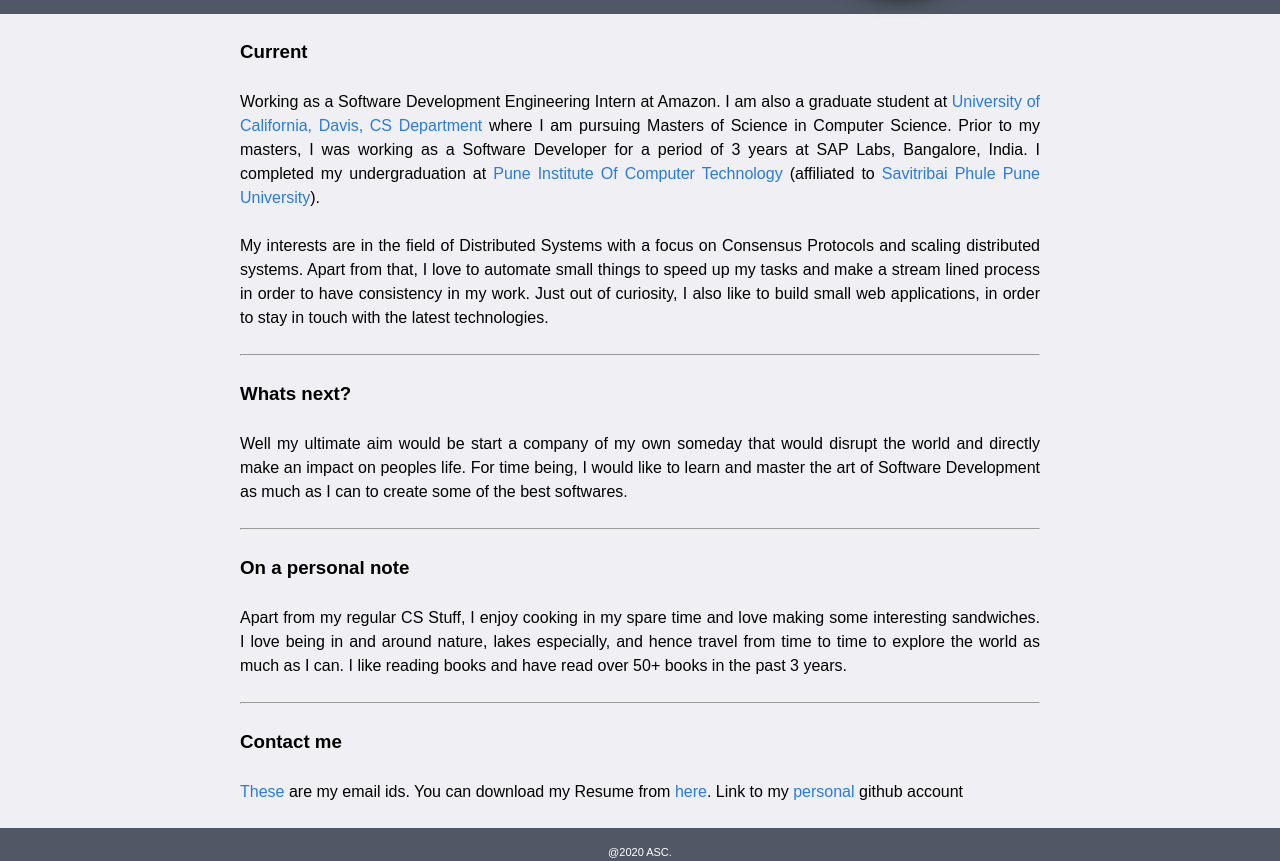
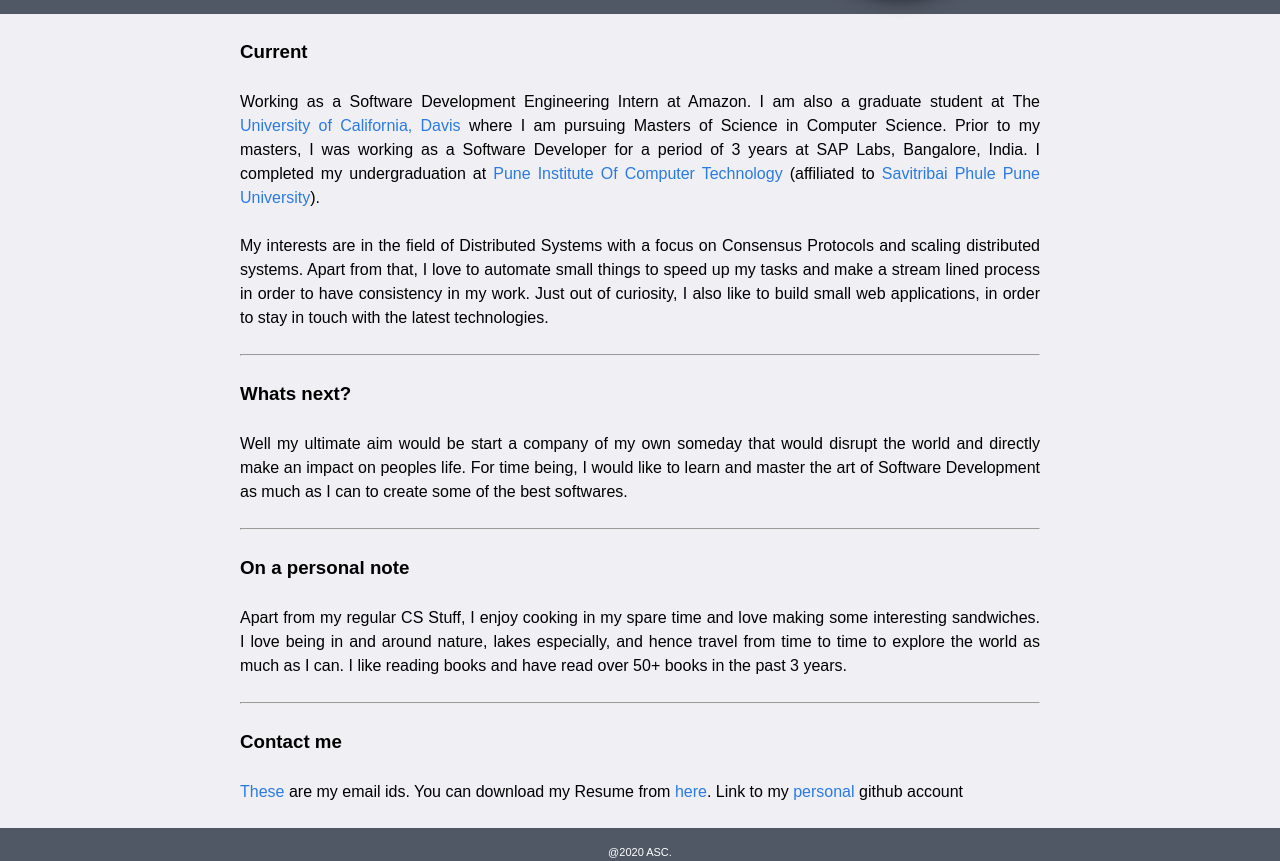
Before and after one commit to RohanSogani/rohansogani.github.io, a Jekyll site: the page built from aboutme.html, in a window 1280 px wide, cut to the strip 224-1085 px from the top of the page. Built offline with Jekyll 4.4.1, drawn with Linux system fonts in a browser that asks for light colours.

Commit message:
Add Experience Section

```diff
--- a/aboutme.html
+++ b/aboutme.html
@@ -4,7 +4,7 @@ layout: homepage
 
 <div class="content">
 <h3><b>Current</b></h3><br>
-Working as a Software Development Engineering Intern at Amazon. I am also a graduate student at <a href="http://cs.ucdavis.edu/">University of California, Davis, CS Department</a> where I am pursuing Masters of Science in Computer Science. Prior to my masters, I was working as a Software Developer for a period of 3 years at SAP Labs, Bangalore, India. I completed my undergraduation at <a href="http://pict.edu/">Pune Institute Of Computer Technology</a> (affiliated to <a href="http://www.unipune.ac.in/">Savitribai Phule Pune University</a>).<br><br>
+Working as a Software Development Engineering Intern at Amazon. I am also a graduate student at The <a href="http://cs.ucdavis.edu/">University of California, Davis</a> where I am pursuing Masters of Science in Computer Science. Prior to my masters, I was working as a Software Developer for a period of 3 years at SAP Labs, Bangalore, India. I completed my undergraduation at <a href="http://pict.edu/">Pune Institute Of Computer Technology</a> (affiliated to <a href="http://www.unipune.ac.in/">Savitribai Phule Pune University</a>).<br><br>
 
 My interests are in the field of Distributed Systems with a focus on Consensus Protocols and scaling distributed systems. Apart from that, I love to automate small things to speed up my tasks and make a stream lined process in order to have consistency in my work. Just out of curiosity, I also like to build small web applications, in order to stay in touch with the latest technologies. <br><br>
 
```
Also changed, not shown: 2 other files.
